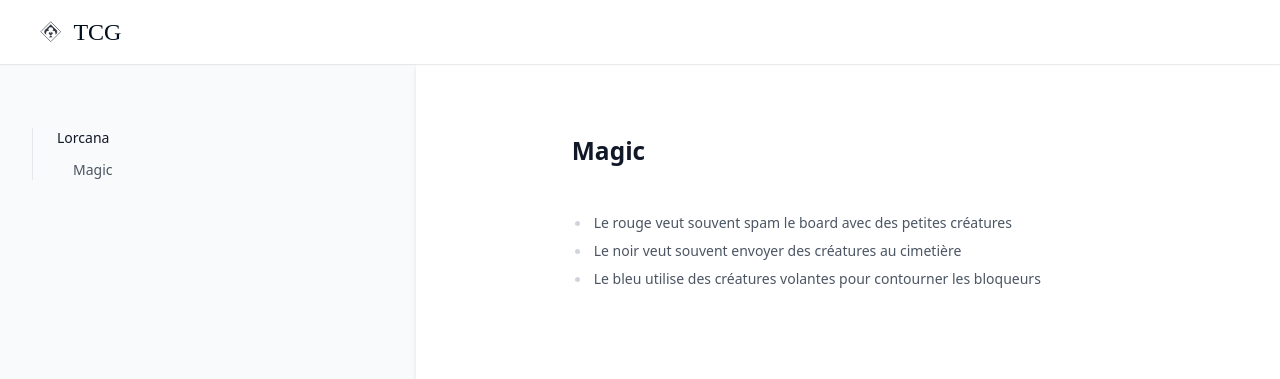
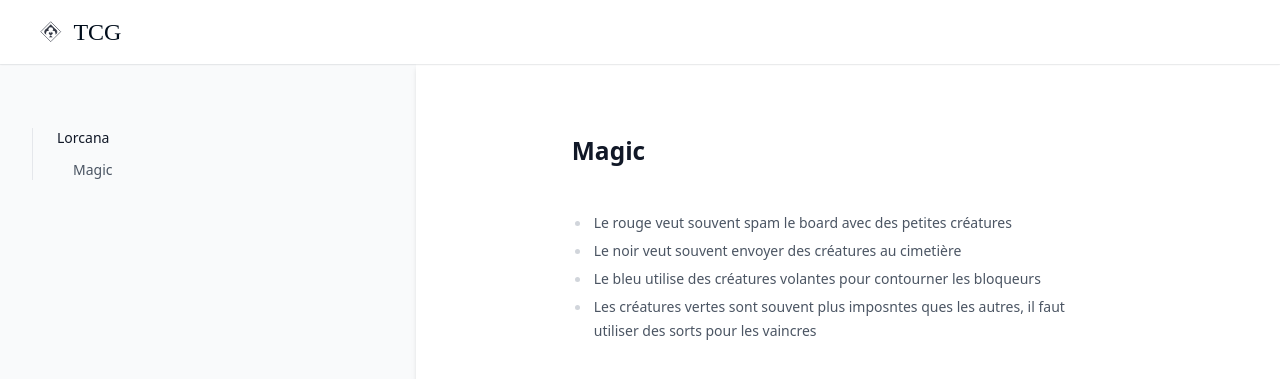
Before and after one commit to greglejeune/ebook, a Jekyll site: the page built from _tcg/magic.md, in a window 1280 px wide. Shown: the top 379 px of the page. Built offline with Jekyll 4.4.1, drawn with Linux system fonts in a browser that asks for light colours.

Commit message:
Update magic.md

```diff
--- a/_tcg/magic.md
+++ b/_tcg/magic.md
@@ -9,3 +9,4 @@ category: strategy
 - Le rouge veut souvent spam le board avec des petites créatures
 - Le noir veut souvent envoyer des créatures au cimetière
 - Le bleu utilise des créatures volantes pour contourner les bloqueurs
+- Les créatures vertes sont souvent plus imposntes ques les autres, il faut utiliser des sorts pour les vaincres
```
